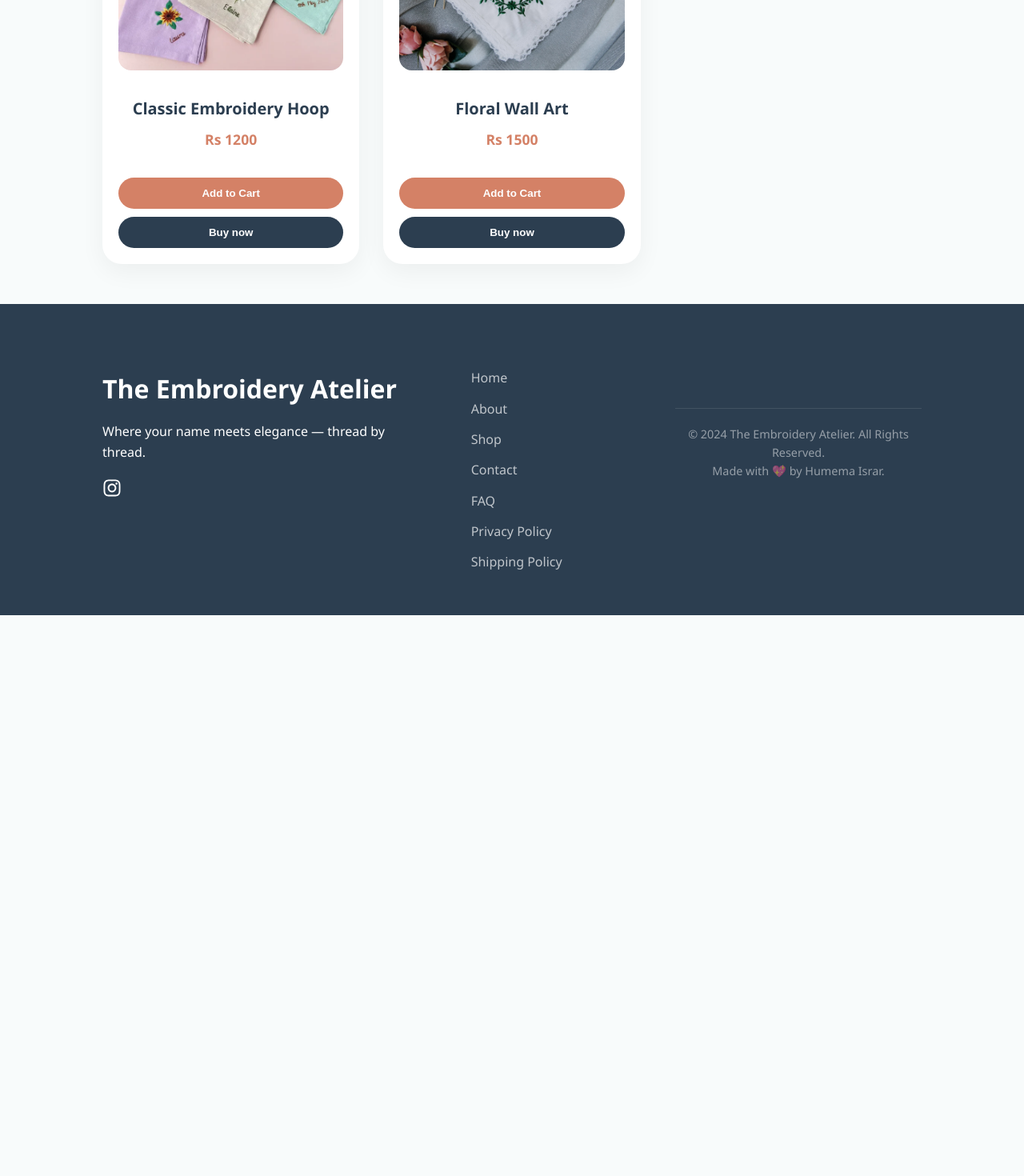
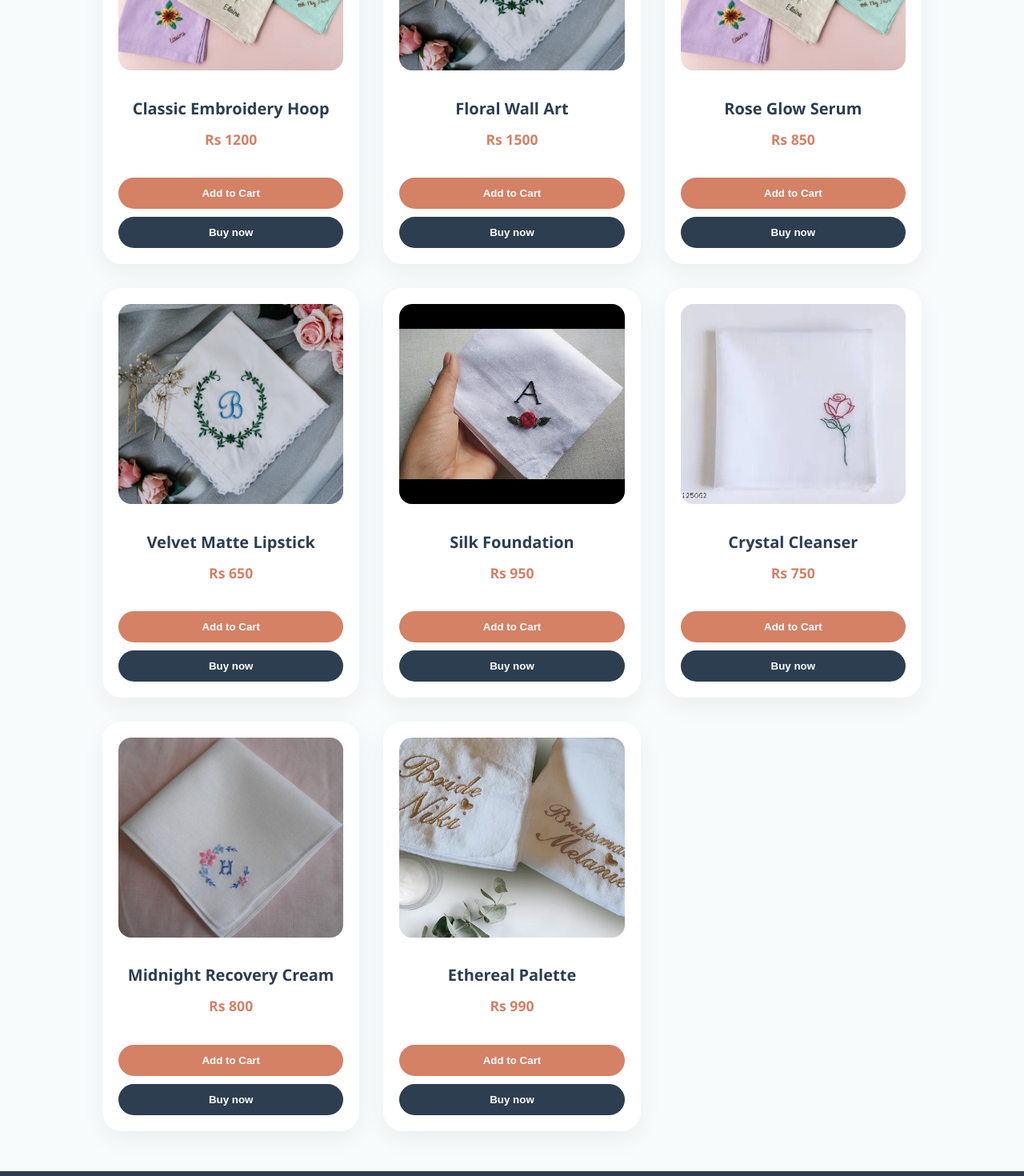
Before and after one commit to humemaisrar-github-account/Thread-grace-website, a Next.js app: page /shop in a window 1280 px wide. Shown: the part 300-1770 px from the top of the page at 80% size. Before the commit the page ends 1069 px from the top, so only its background shows below. Built offline with nearby package versions, Linux system fonts and the light colour scheme.

Commit message:
feat: merge beauty products into embroidery section and remove beauty store component/route

```diff
--- a/src/components/Header.tsx
+++ b/src/components/Header.tsx
@@ -20,7 +20,6 @@ const Header = () => {
             <Link href="/">Home</Link>
             <Link href="/about">About</Link>
             <Link href="/shop">Embroidery</Link>
-            <Link href="/beauty" style={{ color: 'var(--primary-color)', fontWeight: 'bold' }}>Beauty Store</Link>
             <Link href="/contact">Contact</Link>
             <Link href="/checkout" style={{ position: 'relative', display: 'flex', alignItems: 'center' }}>
               <PiShoppingCartSimpleFill  style={{fontSize: "25px", color: "var(--primary-color)" }}/>
--- a/src/data/products.ts
+++ b/src/data/products.ts
@@ -14,5 +14,53 @@ export const products = [
     image: "/r2.jpg",
     category: "embroidery",
     description: "Intricate floral embroidery for your wall."
+  },
+  {
+    id: 101,
+    name: "Rose Glow Serum",
+    price: 850,
+    image: "/r1.webp",
+    category: "embroidery",
+    description: "Hydrating serum for a natural radiant glow."
+  },
+  {
+    id: 102,
+    name: "Velvet Matte Lipstick",
+    price: 650,
+    image: "/r2.jpg",
+    category: "embroidery",
+    description: "Long-lasting matte finish in classic rose."
+  },
+  {
+    id: 103,
+    name: "Silk Foundation",
+    price: 950,
+    image: "/r3.jpg",
+    category: "embroidery",
+    description: "Flawless coverage with a silky smooth feel."
+  },
+  {
+    id: 104,
+    name: "Crystal Cleanser",
+    price: 750,
+    image: "/r4.webp",
+    category: "embroidery",
+    description: "Deep cleaning for fresh and clear skin."
+  },
+  {
+    id: 105,
+    name: "Midnight Recovery Cream",
+    price: 800,
+    image: "/r5.jpg",
+    category: "embroidery",
+    description: "Overnight hydration for tired skin."
+  },
+  {
+    id: 106,
+    name: "Ethereal Palette",
+    price: 990,
+    image: "/r6.avif",
+    category: "embroidery",
+    description: "12 shimmering shades for every occasion."
   }
 ];
```
